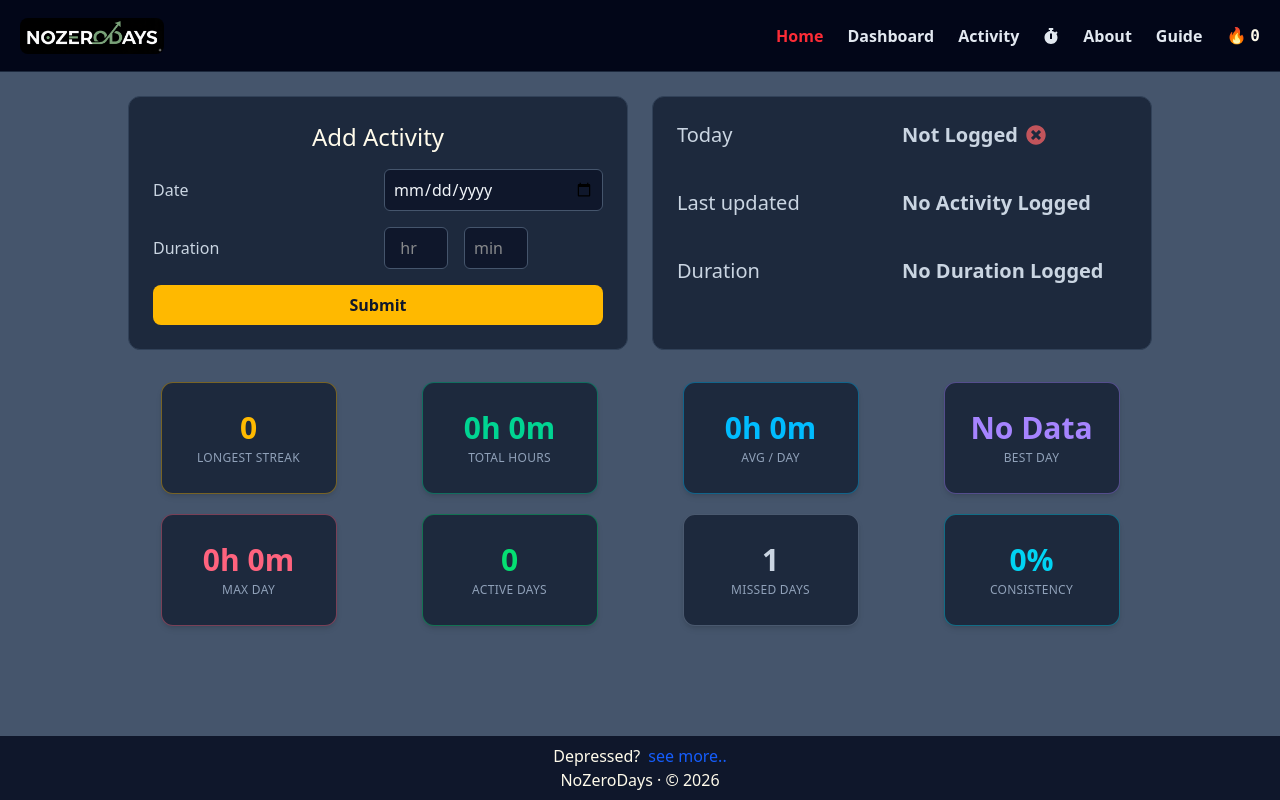
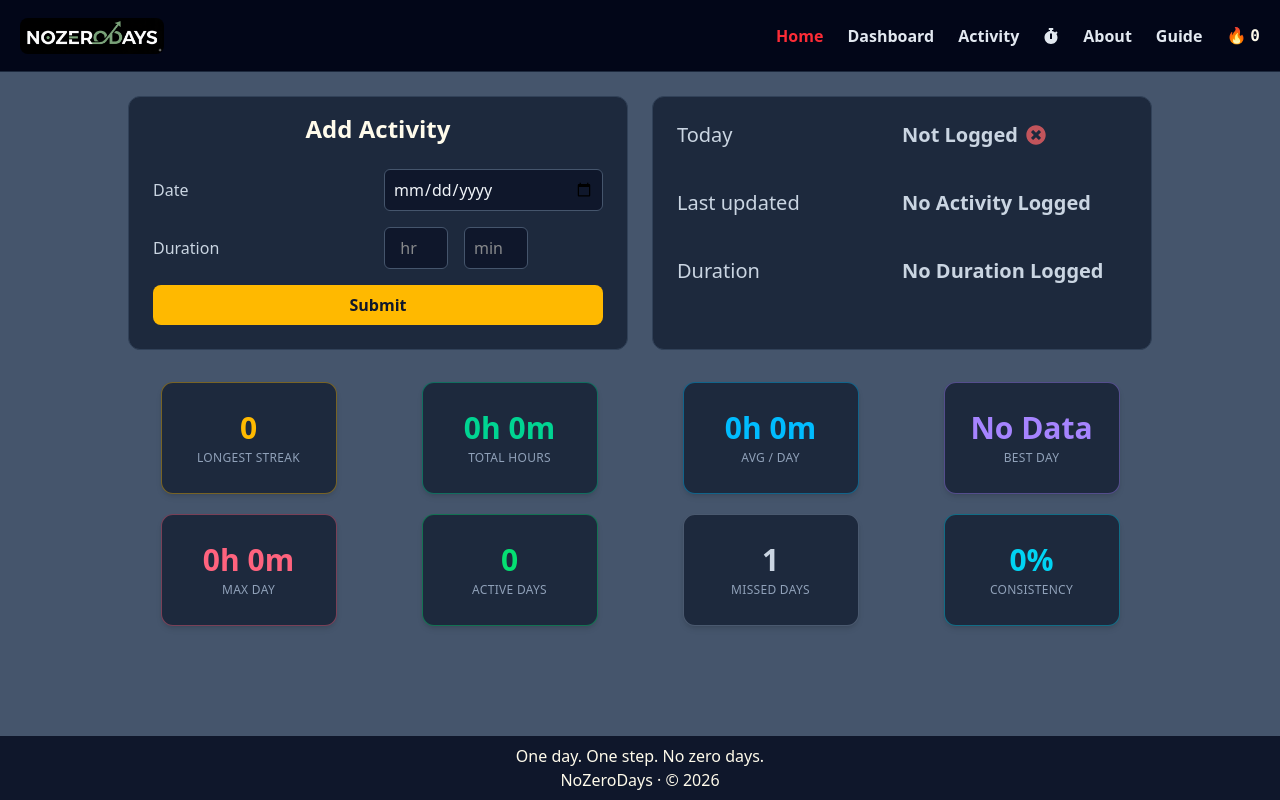
Before and after one commit to hafeez-07/react-no-zero-days-app, a React (Vite) app: page / in a window 1280 px wide. Built offline with nearby package versions, Linux system fonts and the light colour scheme.

Commit message:
Add Readme

```diff
--- a/src/components/Footer.tsx
+++ b/src/components/Footer.tsx
@@ -1,14 +1,8 @@
-import { Link } from "react-router-dom";
+
 const Footer = () => {
   return (
     <div className="bg-slate-900 p-2  mt-auto">
-      {/* <p className="text-center">One day. One step. No zero days.</p> */}
-      <div  className="text-center">
-        <span>Depressed?</span>
-        <Link to="/motivation" className="ml-2 text-blue-600">
-          see more..
-        </Link>
-      </div>
+      <p className="text-center">One day. One step. No zero days.</p>
 
       <p className="text-center">NoZeroDays · © 2026</p>
     </div>
--- a/src/components/TodayStats.tsx
+++ b/src/components/TodayStats.tsx
@@ -46,7 +46,7 @@ const TodayStats = ({ activity }: props) => {
 
   return (
     <div className="bg-slate-800 border  border-slate-700 rounded-xl p-6 mt-6 space-y-10 text-slate-300 text-xl  grid ">
-      <div className="today-stat-card">
+      <div className="today-stat-card ">
         <div>Today</div>
         <div className="flex items-center gap-2">
           <span className="font-semibold">
--- a/src/components/UserInput.tsx
+++ b/src/components/UserInput.tsx
@@ -33,8 +33,8 @@ function UserInput({ activity, setActivity }: ActivityProps) {
   };
 
   return (
-    <div className="bg-slate-800 border  border-slate-700 rounded-xl p-6 mt-6 w-full  ">
-      <div className="text-2xl text-center mb-4">
+    <div className="bg-slate-800 border  border-slate-700 rounded-xl px-6 pt-4 mt-6 w-full  ">
+      <div className="text-2xl text-center mb-6 font-semibold">
         <h2>Add Activity</h2>
       </div>
       <form onSubmit={submitHandler} className="space-y-4">
```
Also changed, not shown: src/assets/nozerodaysPreview.png (added), 1 other file (tests, documents, lock files or other folders).
